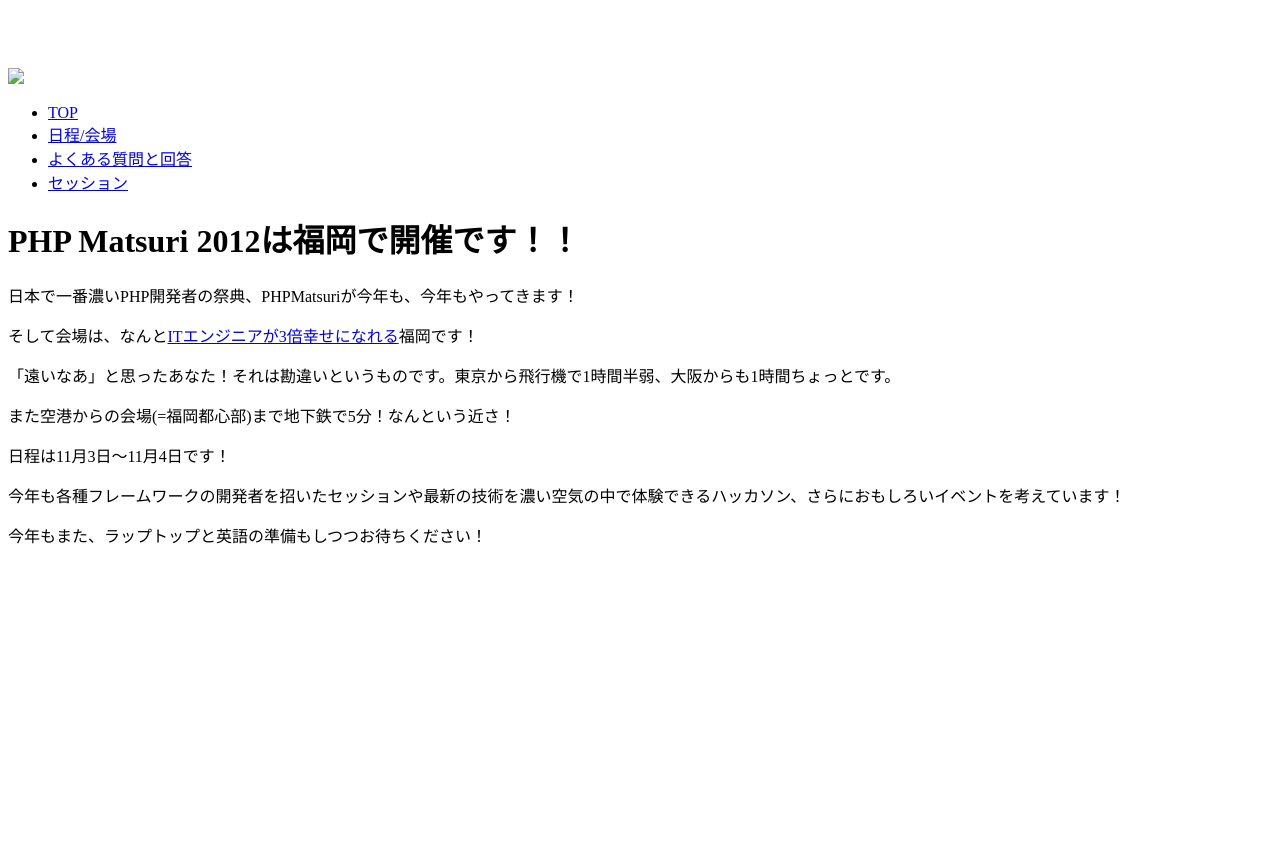
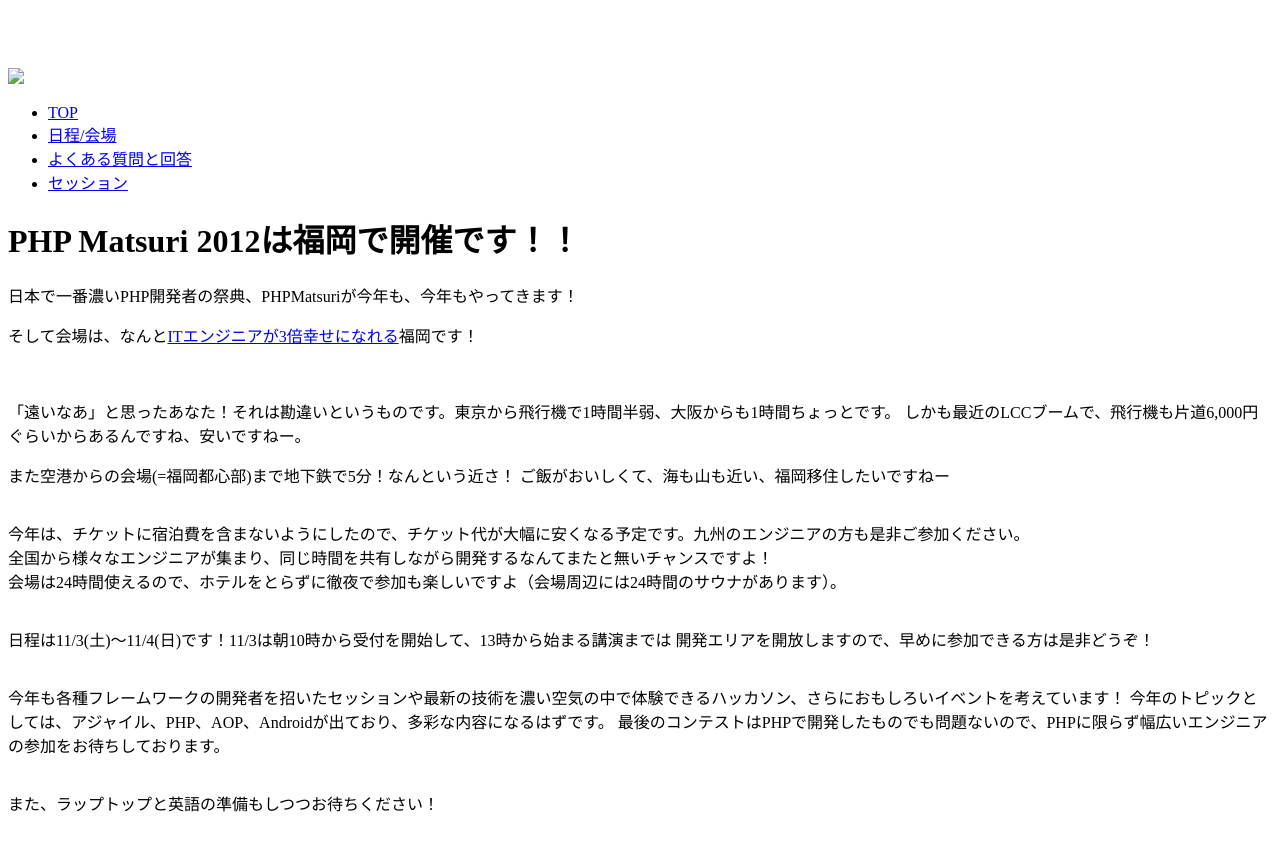
Before and after one commit to phpmatsuri/2012, a Jekyll site: the page built from _posts/2012-09-03-open.md, in a window 1280 px wide. Shown: the top 851 px of the page. Built offline with Jekyll 4.4.1, drawn with Linux system fonts in a browser that asks for light colours.

Commit message:
Change blog entry 2012/9/3

```diff
--- a/_posts/2012-09-03-open.md
+++ b/_posts/2012-09-03-open.md
@@ -10,12 +10,26 @@
 
 そして会場は、なんと[ITエンジニアが3倍幸せになれる](http://matome.naver.jp/odai/2130802398062510301)福岡です！
 
+<br />
 「遠いなあ」と思ったあなた！それは勘違いというものです。東京から飛行機で1時間半弱、大阪からも1時間ちょっとです。
+しかも最近のLCCブームで、飛行機も片道6,000円ぐらいからあるんですね、安いですねー。
 
 また空港からの会場(=福岡都心部)まで地下鉄で5分！なんという近さ！
+ご飯がおいしくて、海も山も近い、福岡移住したいですねー
+<br />
 
-日程は11月3日〜11月4日です！
+今年は、チケットに宿泊費を含まないようにしたので、チケット代が大幅に安くなる予定です。九州のエンジニアの方も是非ご参加ください。
+全国から様々なエンジニアが集まり、同じ時間を共有しながら開発するなんてまたと無いチャンスですよ！
+会場は24時間使えるので、ホテルをとらずに徹夜で参加も楽しいですよ（会場周辺には24時間のサウナがあります）。
+<br />
+<br />
 
+日程は11/3(土)〜11/4(日)です！11/3は朝10時から受付を開始して、13時から始まる講演までは
+開発エリアを開放しますので、早めに参加できる方は是非どうぞ！
+
+<br />
 今年も各種フレームワークの開発者を招いたセッションや最新の技術を濃い空気の中で体験できるハッカソン、さらにおもしろいイベントを考えています！
+今年のトピックとしては、アジャイル、PHP、AOP、Androidが出ており、多彩な内容になるはずです。 最後のコンテストはPHPで開発したものでも問題ないので、PHPに限らず幅広いエンジニアの参加をお待ちしております。
 
-今年もまた、ラップトップと英語の準備もしつつお待ちください！
+<br />
+また、ラップトップと英語の準備もしつつお待ちください！
```
